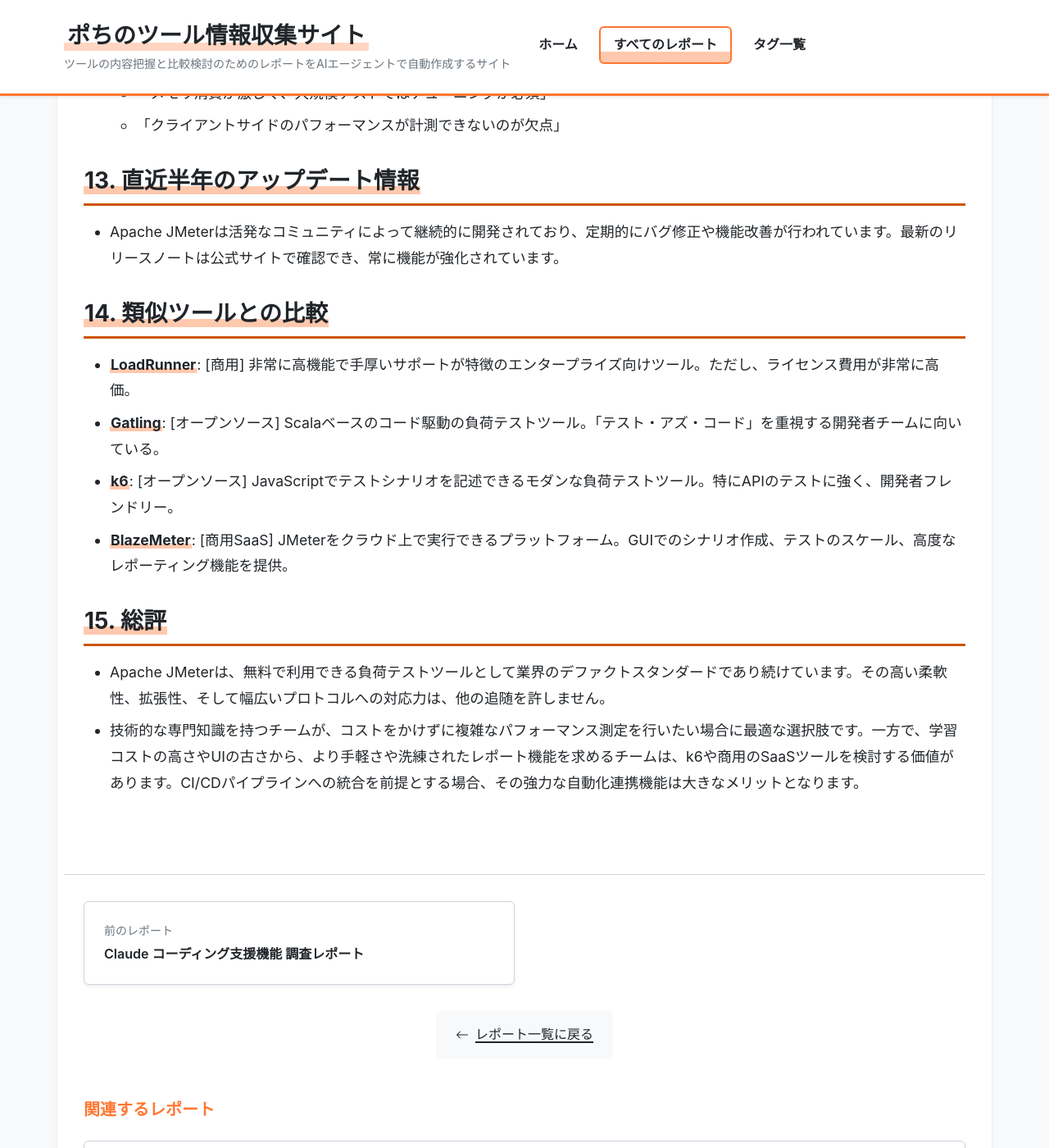
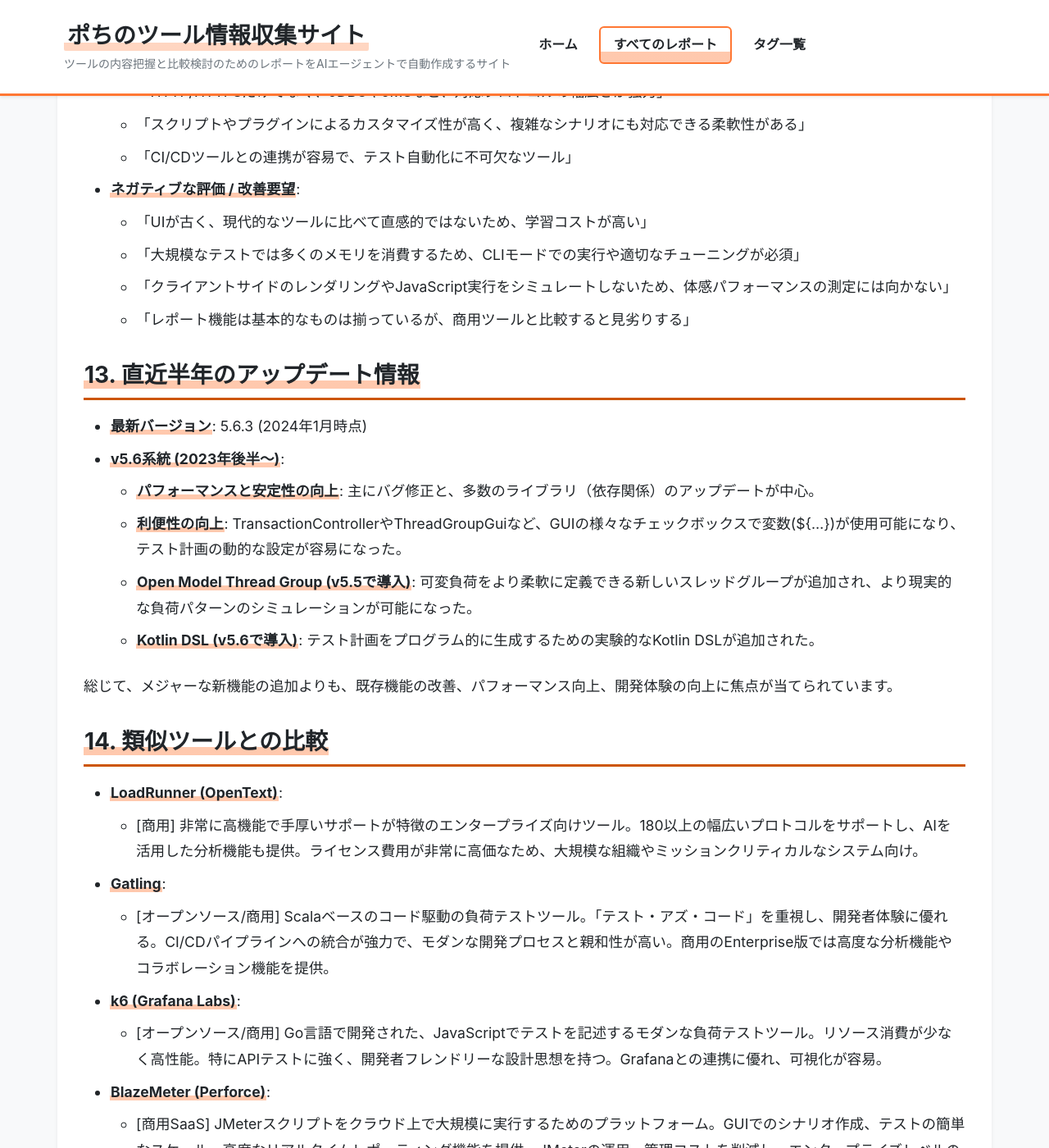
Before and after one commit to aegisfleet/tool-survey-report, a Jekyll site: the page built from _reports/apache-jmeter.md, in a window 1280 px wide and 1400 px high, scrolled down 4521 px. Shown: the whole window at 82% size. Built offline with Jekyll 4.4.1, drawn with Linux system fonts in a browser that asks for light colours; some of the changed text lies outside the part shown.

Commit message:
docs: Apache JMeterの調査レポートを最新情報に更新 (#35)
Co-authored-by: google-labs-jules[bot] <161369871+google-labs-jules[bot]@users.noreply.github.com>

```diff
--- a/_reports/apache-jmeter.md
+++ b/_reports/apache-jmeter.md
@@ -5,11 +5,12 @@ category: "負荷テストツール"
 developer: "Apache Software Foundation"
 official_site: "https://jmeter.apache.org/"
 date: "2025-10-18"
-last_updated: "2025-10-18"
+last_updated: "2025-10-19"
 tags:
   - "負荷テスト"
   - "オープンソース"
   - "Java"
+  - "パフォーマンス測定"
 description: "Apache JMeterは、Webアプリケーションのパフォーマンス測定と負荷テストのために設計された、100% Pure Javaのオープンソースソフトウェアです。"
 ---
 # **Apache JMeter 調査レポート**
@@ -34,25 +35,27 @@ description: "Apache JMeterは、Webアプリケーションのパフォーマ
 
 ## **3. 主要機能**
 
-* **多様なプロトコル対応**: HTTP, HTTPS, SOAP/REST Webservices, FTP, Database (JDBC), LDAP, JMS, Mail (SMTP, POP3, IMAP), TCPなど、幅広いプロトコルに対応。
+* **多様なプロトコル対応**: HTTP, HTTPS, SOAP/REST Webservices, FTP, Database (JDBC), LDAP, JMS, Mail (SMTP, POP3, IMAP), TCPなど、非常に幅広いプロトコルに対応。
 * **テストIDE**: テスト計画の記録（ブラウザからの記録も可能）、構築、デバッグを迅速に行えるフル機能のGUIを提供。
 * **CLIモード**: GUIを介さないコマンドラインでのテスト実行が可能で、CI/CDツールとの連携が容易。
 * **動的HTMLレポート**: テスト結果から、グラフを含む詳細でインタラクティブなHTMLレポートを生成。
 * **高い拡張性**: プラグイン機構により、サンプラー、タイマー、可視化プラグインなどを追加でき、テスト能力を無制限に拡張可能。
 * **マルチスレッドフレームワーク**: 多数のスレッドによる同時サンプリングと、異なるスレッドグループによる複数機能の同時サンプリングを実現。
+* **スクリプト対応**: JSR223互換言語（Groovy, Kotlinなど）を使用して、高度で複雑なテストロジックを実装可能。
+* **Open Model Thread Group**: (v5.5以降) より現実に近い負荷パターンを柔軟にモデル化できる新しいスレッドグループ。
 
 ## **4. 特徴・強み (Pros)**
 
 * **オープンソース**: ライセンス費用が不要で、誰でも自由に利用、改変が可能。
 * **プラットフォーム非依存**: 100% Javaで開発されているため、Javaが動作するあらゆるOS（Windows, macOS, Linux）で利用可能。
-* **強力な拡張性と柔軟性**: 豊富なプラグインと、GroovyやBeanShellなどのスクリプト言語に対応しているため、非常に複雑で特殊なテストシナリオも構築可能。
+* **強力な拡張性と柔軟性**: 豊富なプラグインと、Groovyなどのスクリプト言語に対応しているため、非常に複雑で特殊なテストシナリオも構築可能。
 * **巨大なコミュニティ**: 長い歴史を持つApacheプロジェクトであり、豊富なドキュメント、チュートリアル、活発なユーザーコミュニティが存在する。
 
 ## **5. 弱み・注意点 (Cons)**
 
 * **ブラウザではない**: JMeterはプロトコルレベルで動作するため、ブラウザのようにJavaScriptを実行したりHTMLページをレンダリングしたりはしない。そのため、クライアントサイドのパフォーマンス測定には不向き。
 * **リソース消費**: GUIモードは多くのメモリを消費するため、大規模な負荷テストを実行する際はCLIモードの使用が推奨される。
-* **学習コスト**: 機能が豊富で柔軟性が高い反面、初心者が使いこなすには相応の学習が必要。UIも現代的なツールと比較すると直感的ではない部分がある。
+* **学習コスト**: 機能が豊富で柔軟性が高い反面、初心者が使いこなすには相応の学習が必要。UIも現代的なツールと比較すると直感的ではない部分があるとの指摘が多い。
 
 ## **6. 料金プラン**
 
@@ -79,33 +82,48 @@ description: "Apache JMeterは、Webアプリケーションのパフォーマ
 
 ## **11. 操作性 (UI/UX) と学習コスト**
 
-* **UI/UX**: UIはJava Swingで構築されており、現代的なWebアプリケーションと比較すると古風で、操作が直感的でないと感じられることがあります。
+* **UI/UX**: UIはJava Swingで構築されており、現代的なWebアプリケーションと比較すると古風で、操作が直感的でないと感じられることがあります。一方で、ある程度習熟したユーザーからは、その機能性にアクセスしやすいためユーザーフレンドリーであるとの評価もあります。
 * **学習コスト**: 比較的高めです。「スレッドグループ」「サンプラー」「リスナー」といったJMeter独自の概念を理解する必要があります。ただし、一度習熟すれば非常に強力なテストを設計できます。
 
 ## **12. ユーザーの声（レビュー分析）**
 
-* **調査対象**: G2, Capterra, ITreview などのレビューサイト。
+* **調査対象**: G2, TrustRadius などのレビューサイト。
 * **ポジティブな評価**:
-  * 「無料でこれだけの高機能なテストができるのは素晴らしい」
-  * 「プロトコルの種類を問わず、柔軟なテストシナリオを組める点が強力」
-  * 「CI/CDに統合しやすく、テスト自動化に不可欠」
+  * 「オープンソースで無料にも関わらず、エンタープライズ級の非常に高機能なテストができる」
+  * 「HTTP/HTTPSだけでなく、JDBCやJMSなど、対応プロトコルの幅広さが強力」
+  * 「スクリプトやプラグインによるカスタマイズ性が高く、複雑なシナリオにも対応できる柔軟性がある」
+  * 「CI/CDツールとの連携が容易で、テスト自動化に不可欠なツール」
 * **ネガティブな評価 / 改善要望**:
-  * 「UIが古く、操作がわかりにくい」
-  * 「メモリ消費が激しく、大規模テストではチューニングが必須」
-  * 「クライアントサイドのパフォーマンスが計測できないのが欠点」
+  * 「UIが古く、現代的なツールに比べて直感的ではないため、学習コストが高い」
+  * 「大規模なテストでは多くのメモリを消費するため、CLIモードでの実行や適切なチューニングが必須」
+  * 「クライアントサイドのレンダリングやJavaScript実行をシミュレートしないため、体感パフォーマンスの測定には向かない」
+  * 「レポート機能は基本的なものは揃っているが、商用ツールと比較すると見劣りする」
 
 ## **13. 直近半年のアップデート情報**
 
-* Apache JMeterは活発なコミュニティによって継続的に開発されており、定期的にバグ修正や機能改善が行われています。最新のリリースノートは公式サイトで確認でき、常に機能が強化されています。
+* **最新バージョン**: 5.6.3 (2024年1月時点)
+* **v5.6系統 (2023年後半～)**:
+  * **パフォーマンスと安定性の向上**: 主にバグ修正と、多数のライブラリ（依存関係）のアップデートが中心。
+  * **利便性の向上**: TransactionControllerやThreadGroupGuiなど、GUIの様々なチェックボックスで変数(${...})が使用可能になり、テスト計画の動的な設定が容易になった。
+  * **Open Model Thread Group (v5.5で導入)**: 可変負荷をより柔軟に定義できる新しいスレッドグループが追加され、より現実的な負荷パターンのシミュレーションが可能になった。
+  * **Kotlin DSL (v5.6で導入)**: テスト計画をプログラム的に生成するための実験的なKotlin DSLが追加された。
+
+総じて、メジャーな新機能の追加よりも、既存機能の改善、パフォーマンス向上、開発体験の向上に焦点が当てられています。
 
 ## **14. 類似ツールとの比較**
 
-* **LoadRunner**: [商用] 非常に高機能で手厚いサポートが特徴のエンタープライズ向けツール。ただし、ライセンス費用が非常に高価。
-* **Gatling**: [オープンソース] Scalaベースのコード駆動の負荷テストツール。「テスト・アズ・コード」を重視する開発者チームに向いている。
-* **k6**: [オープンソース] JavaScriptでテストシナリオを記述できるモダンな負荷テストツール。特にAPIのテストに強く、開発者フレンドリー。
-* **BlazeMeter**: [商用SaaS] JMeterをクラウド上で実行できるプラットフォーム。GUIでのシナリオ作成、テストのスケール、高度なレポーティング機能を提供。
+* **LoadRunner (OpenText)**:
+  * [商用] 非常に高機能で手厚いサポートが特徴のエンタープライズ向けツール。180以上の幅広いプロトコルをサポートし、AIを活用した分析機能も提供。ライセンス費用が非常に高価なため、大規模な組織やミッションクリティカルなシステム向け。
+* **Gatling**:
+  * [オープンソース/商用] Scalaベースのコード駆動の負荷テストツール。「テスト・アズ・コード」を重視し、開発者体験に優れる。CI/CDパイプラインへの統合が強力で、モダンな開発プロセスと親和性が高い。商用のEnterprise版では高度な分析機能やコラボレーション機能を提供。
+* **k6 (Grafana Labs)**:
+  * [オープンソース/商用] Go言語で開発された、JavaScriptでテストを記述するモダンな負荷テストツール。リソース消費が少なく高性能。特にAPIテストに強く、開発者フレンドリーな設計思想を持つ。Grafanaとの連携に優れ、可視化が容易。
+* **BlazeMeter (Perforce)**:
+  * [商用SaaS] JMeterスクリプトをクラウド上で大規模に実行するためのプラットフォーム。GUIでのシナリオ作成、テストの簡単なスケール、高度なリアルタイムレポーティング機能を提供。JMeterの運用・管理コストを削減し、エンタープライズレベルの機能を追加したい場合に選択肢となる。
 
 ## **15. 総評**
 
-* Apache JMeterは、無料で利用できる負荷テストツールとして業界のデファクトスタンダードであり続けています。その高い柔軟性、拡張性、そして幅広いプロトコルへの対応力は、他の追随を許しません。
-* 技術的な専門知識を持つチームが、コストをかけずに複雑なパフォーマンス測定を行いたい場合に最適な選択肢です。一方で、学習コストの高さやUIの古さから、より手軽さや洗練されたレポート機能を求めるチームは、k6や商用のSaaSツールを検討する価値があります。CI/CDパイプラインへの統合を前提とする場合、その強力な自動化連携機能は大きなメリットとなります。
+* Apache JMeterは、無料で利用できる負荷テストツールとして、長年にわたり業界のデファクトスタンダードであり続けています。その高い柔軟性、拡張性、そして幅広いプロトコルへの対応力は、他の多くのツールと比較しても遜色がありません。
+* 技術的な専門知識を持つチームが、コストをかけずに複雑なパフォーマンス測定を行いたい場合に最適な選択肢です。特に、サーバーサイドのプロトコルレベルでの詳細なテストにおいて強力です。
+* 一方で、学習コストの高さやUIの古さ、クライアントサイドのパフォーマンス測定ができない点は弱みと言えます。より手軽さ、洗練されたUI/UX、開発者中心の体験を求めるチームは、k6やGatlingといったモダンなツールを検討する価値があります。また、大規模なテスト実行や管理・分析の手間を削減したい場合は、BlazeMeterのような商用SaaSが有力な選択肢となります。
+* CI/CDパイプラインへの統合も強力なため、自動化されたパフォーマンステスト基盤の中核としても依然として非常に有力なツールです。
```
